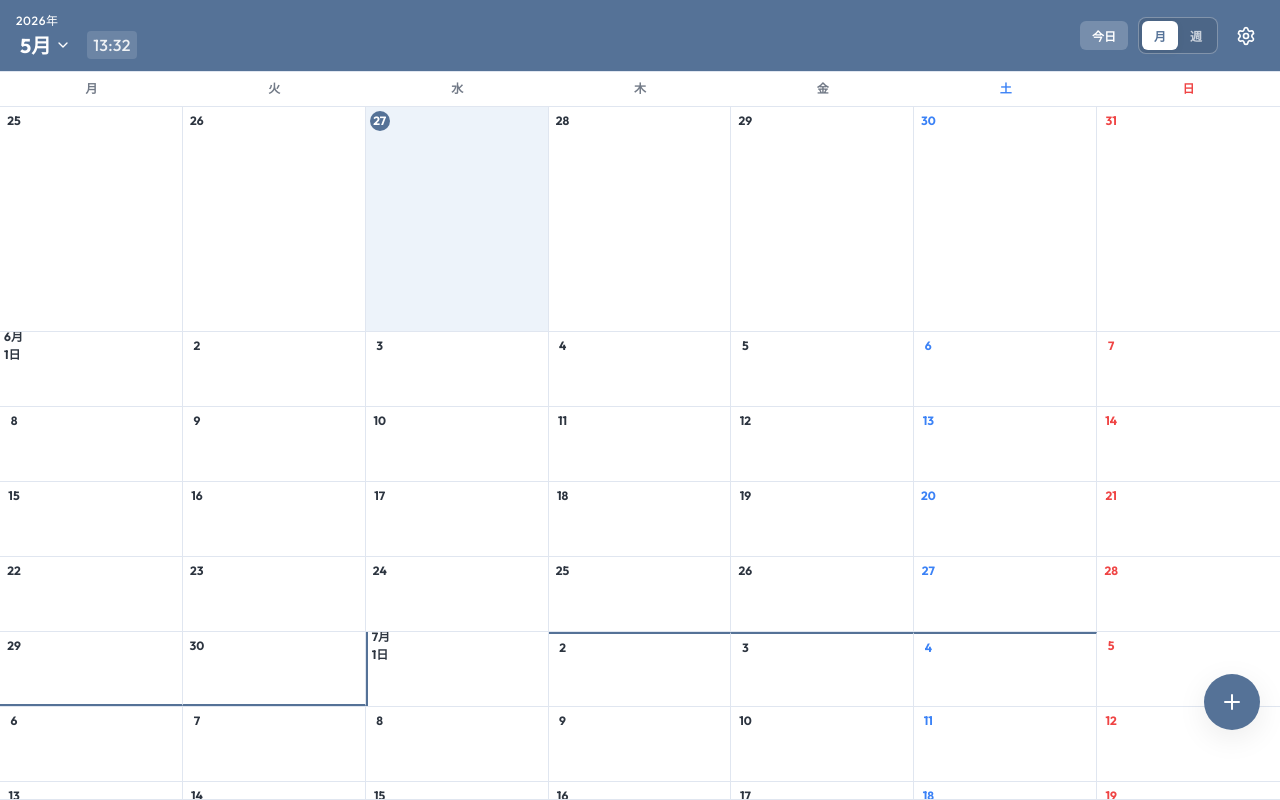
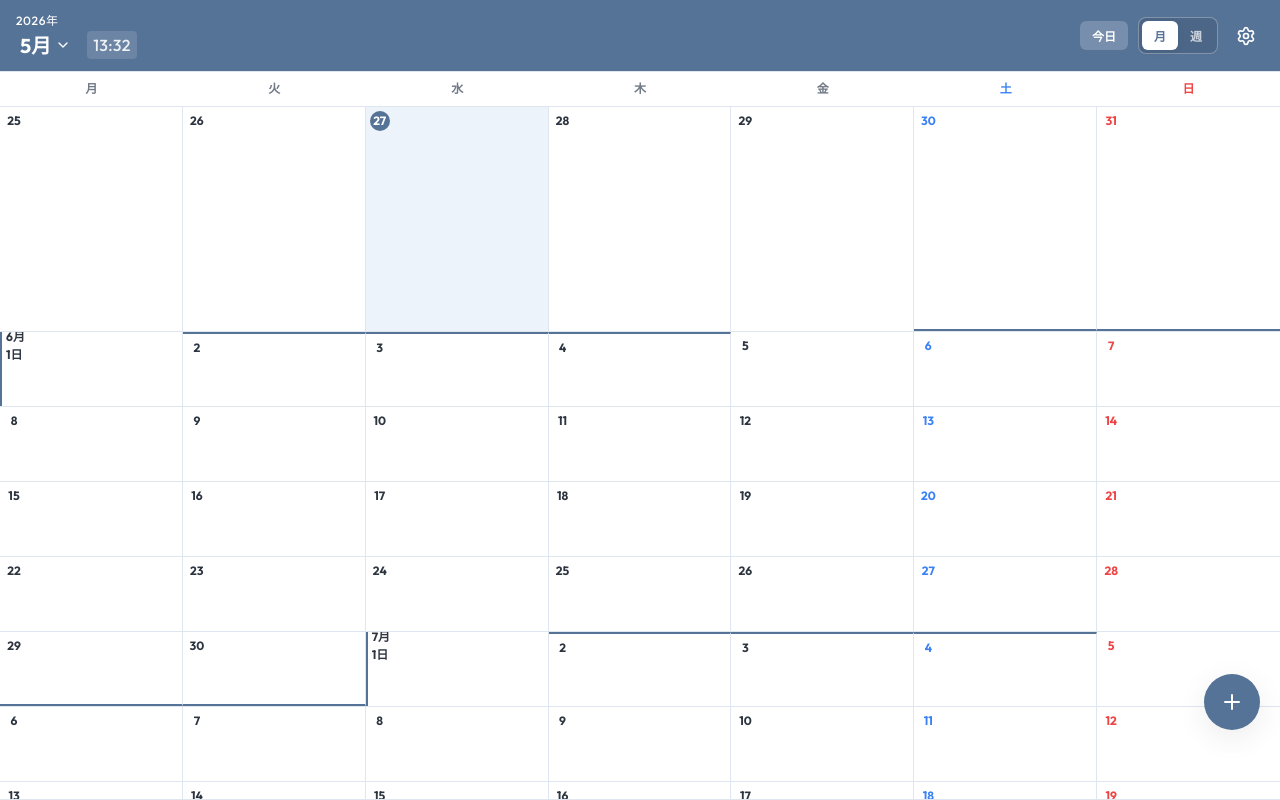
Before and after one commit to itokenlaw-rgb/FocusWeeks, a React (Vite) app: page / in a window 1280 px wide. Built offline with nearby package versions, Linux system fonts and the light colour scheme.

Commit message:
feat: カラー

```diff
--- a/src/components/MonthView.tsx
+++ b/src/components/MonthView.tsx
@@ -177,14 +177,18 @@ export const MonthView: React.FC<MonthViewProps> = ({
                 const isSelected = selectedDate === dateString;
 
                 // ── 6月→7月の境目を階段状太線で強調 ─────────────────────
-                let borderClasses = '';
-                if (dateString === '2026-06-29' || dateString === '2026-06-30') {
-                  borderClasses = ' border-bottom-thick';
-                } else if (dateString === '2026-07-01') {
-                  borderClasses = ' border-left-thick';
-                } else if (year === 2026 && month === 6 && dayOfMonth >= 2 && dayOfMonth <= 4) {
-                  borderClasses = ' border-top-thick';
-                }
+let borderClasses = '';
+const lastDayOfMonth = new Date(year, month + 1, 0).getDate();
+if (dayOfMonth === lastDayOfMonth - 1 || dayOfMonth === lastDayOfMonth) {
+  // 月末から2日：下線
+  borderClasses = ' border-bottom-thick';
+} else if (dayOfMonth === 1) {
+  // 1日：左線
+  borderClasses = ' border-left-thick';
+} else if (dayOfMonth >= 2 && dayOfMonth <= 4) {
+  // 2〜4日（土曜まで）：上線
+  borderClasses = ' border-top-thick';
+}
 
                 // この日のイベント一覧
                 const dayEvents = events.filter(
```
